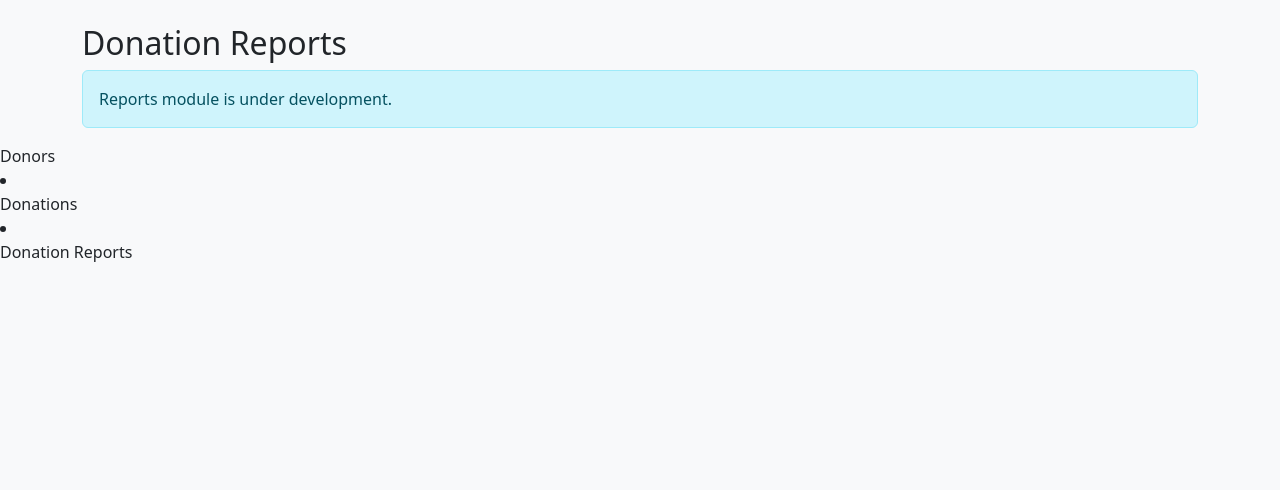
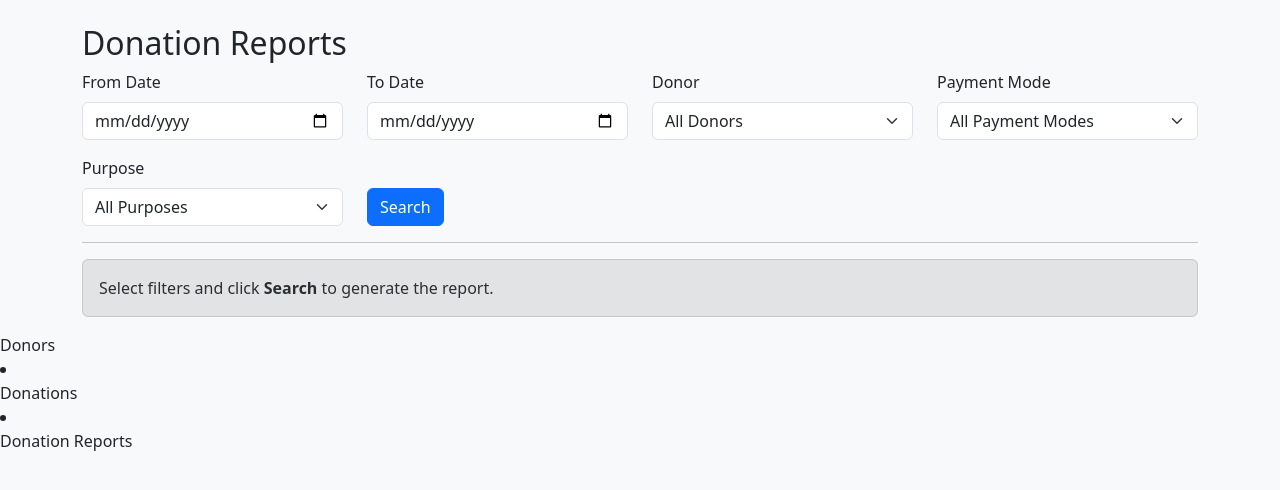
Before and after one commit to kunalbelkar43-cyber/DonorManagementSystem, a Flask app: page /reports/donations in a window 1280 px wide. Shown: the top 490 px of the page. Run offline with Flask 3, Linux system fonts and the light colour scheme; the visitor is signed in with stand-in values (Sample User, id 1); data that the repository does not hold is empty.

Commit message:
git add . git commit -m "Phase 4.6.2 - Donation report filter form"

```diff
--- a/app/reports/forms.py
+++ b/app/reports/forms.py
@@ -0,0 +1,36 @@
+from flask_wtf import FlaskForm
+from wtforms import SelectField, SubmitField, DateField
+from wtforms.validators import Optional
+
+
+class DonationReportForm(FlaskForm):
+
+    from_date = DateField(
+        "From Date",
+        validators=[Optional()]
+    )
+
+    to_date = DateField(
+        "To Date",
+        validators=[Optional()]
+    )
+
+    donor = SelectField(
+        "Donor",
+        coerce=int,
+        validators=[Optional()]
+    )
+
+    payment_mode = SelectField(
+        "Payment Mode",
+        coerce=int,
+        validators=[Optional()]
+    )
+
+    purpose = SelectField(
+        "Purpose",
+        coerce=int,
+        validators=[Optional()]
+    )
+
+    submit = SubmitField("Search")
--- a/app/reports/routes.py
+++ b/app/reports/routes.py
@@ -2,10 +2,37 @@ from flask import render_template
 from flask_login import login_required
 
 from app.reports import reports
+from app.reports.forms import DonationReportForm
+
+from app.models import (
+    Donor,
+    PaymentMode,
+    DonationPurpose
+)
 
 
-@reports.route("/donations")
+@reports.route("/donations", methods=["GET", "POST"])
 @login_required
 def donation_report():
 
-    return render_template("reports/donations.html")
+    form = DonationReportForm()
+
+    form.donor.choices = [(0, "All Donors")] + [
+        (d.id, d.full_name)
+        for d in Donor.query.order_by(Donor.full_name).all()
+    ]
+
+    form.payment_mode.choices = [(0, "All Payment Modes")] + [
+        (p.id, p.name)
+        for p in PaymentMode.query.order_by(PaymentMode.name).all()
+    ]
+
+    form.purpose.choices = [(0, "All Purposes")] + [
+        (p.id, p.name)
+        for p in DonationPurpose.query.order_by(DonationPurpose.name).all()
+    ]
+
+    return render_template(
+        "reports/donations.html",
+        form=form
+    )
--- a/app/templates/reports/donations.html
+++ b/app/templates/reports/donations.html
@@ -8,10 +8,53 @@
 
     <h2>Donation Reports</h2>
 
-    <div class="alert alert-info">
+    <form method="POST">
 
-        Reports module is under development.
+        {{ form.hidden_tag() }}
 
+        <div class="row">
+
+            <div class="col-md-3">
+                {{ form.from_date.label(class="form-label") }}
+                {{ form.from_date(class="form-control") }}
+            </div>
+
+            <div class="col-md-3">
+                {{ form.to_date.label(class="form-label") }}
+                {{ form.to_date(class="form-control") }}
+            </div>
+
+            <div class="col-md-3">
+                {{ form.donor.label(class="form-label") }}
+                {{ form.donor(class="form-select") }}
+            </div>
+
+            <div class="col-md-3">
+                {{ form.payment_mode.label(class="form-label") }}
+                {{ form.payment_mode(class="form-select") }}
+            </div>
+
+        </div>
+
+        <div class="row mt-3">
+
+            <div class="col-md-3">
+                {{ form.purpose.label(class="form-label") }}
+                {{ form.purpose(class="form-select") }}
+            </div>
+
+            <div class="col-md-3 align-self-end">
+                {{ form.submit(class="btn btn-primary") }}
+            </div>
+
+        </div>
+
+    </form>
+
+    <hr>
+
+    <div class="alert alert-secondary">
+        Select filters and click <strong>Search</strong> to generate the report.
     </div>
 
 </div>
```
Also changed, not shown: run.py (line endings or trailing spaces).
